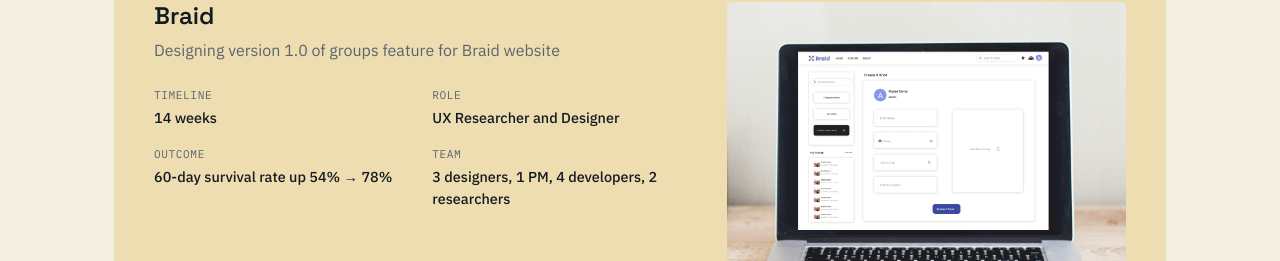
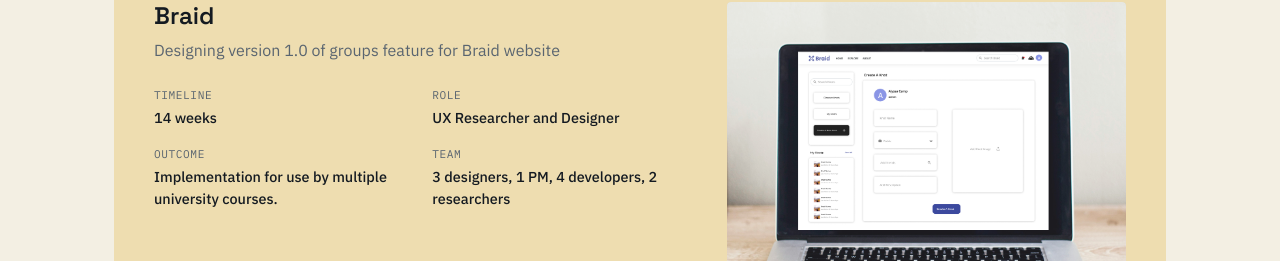
Before and after one commit to farzanayc/portfolio, a React (Create React App) app: page / in a window 1280 px wide. Shown: the part 1380-1641 px from the top of the page. Built offline with nearby package versions, Linux system fonts and the light colour scheme; the HTML template or start-up script is replaced by a standard one.

Commit message:
braid outcome

```diff
--- a/src/data/caseStudies.js
+++ b/src/data/caseStudies.js
@@ -156,7 +156,7 @@
         role: "UX Researcher and Designer",
         tools: "Figma, Zoom, Otter.ai, Slack",
         duration: "14 weeks",
-        outcomeShort: "60-day survival rate up 54% → 78%",
+        outcomeShort: "Implementation for use by multiple university courses.",
         team: "3 designers, 1 PM, 4 developers, 2 researchers ",
         image: process.env.PUBLIC_URL + "/images/braid-mockup.png",
         featured: false,
```
